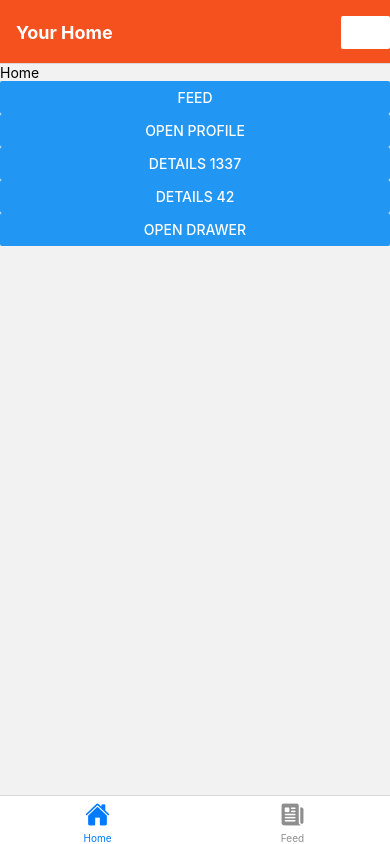
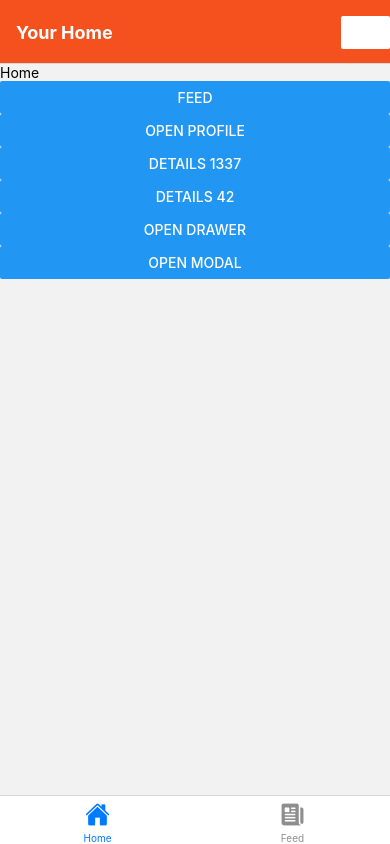
Before and after one commit to planetoida90210/rn-navigation, a React Native app: screen /HomeTab in a window 390 px wide. Built offline with nearby package versions, Linux system fonts and the light colour scheme.

Commit message:
modal components

```diff
--- a/app/navigation/RootStack.tsx
+++ b/app/navigation/RootStack.tsx
@@ -4,6 +4,7 @@ import Feed from "../screens/Feed";
 import Profile from "../screens/Profile";
 import Details from "../screens/Details";
 import DrawerNavigation from "./DrawerNav";
+import Modal from "../screens/Modal";
 
 type RootStackParamList = {
     Home: undefined;
@@ -11,6 +12,7 @@ type RootStackParamList = {
     Profile: undefined;
     Details: { itemId: number}
     Drawer: undefined;
+    Modal: undefined;
 }
 
 const RootStack = createNativeStackNavigator<RootStackParamList>();
@@ -21,7 +23,8 @@ export type DetailsPageProps = NativeStackScreenProps<RootStackParamList, 'Detai
 
 const RootStackNavigation = () => {
   return (
-    <RootStack.Navigator screenOptions={{
+    <RootStack.Navigator>
+      <RootStack.Group screenOptions={{
       headerStyle: {
         backgroundColor: '#f4511e',
       },
@@ -31,11 +34,16 @@ const RootStackNavigation = () => {
       },
 
     }}>
-      <RootStack.Screen name="Home" component={Home} options={{title: 'Your Home'}} />
+        <RootStack.Screen name="Home" component={Home} options={{title: 'Your Home'}} />
       <RootStack.Screen name="Feed" component={Feed} />
       <RootStack.Screen name="Profile" component={Profile} />
       <RootStack.Screen name="Details" component={Details} />
       <RootStack.Screen name="Drawer" component={DrawerNavigation} options={{headerShown: false}} />
+      </RootStack.Group>
+      <RootStack.Group screenOptions={{presentation: 'modal'}}>
+      <RootStack.Screen name="Modal" component={Modal} />
+      </RootStack.Group>
+
     </RootStack.Navigator>
   );
 }
--- a/app/screens/Home.tsx
+++ b/app/screens/Home.tsx
@@ -25,6 +25,7 @@ const Home = ({navigation}: HomePageProps) => {
       <Button title='Details 1337' onPress={() => navigation.push('Details', {itemId: 1337})} />
       <Button title='Details 42' onPress={() => navigation.push('Details', {itemId: 42})} />
       <Button title='Open Drawer' onPress={() => navigation.navigate("Drawer")} />
+      <Button title='Open Modal' onPress={() => navigation.navigate("Modal")} />
     </View>
   )
 }
--- /dev/null
+++ b/app/screens/Modal.tsx
@@ -0,0 +1,12 @@
+import { View, Text } from 'react-native'
+import React from 'react'
+
+const Modal = () => {
+  return (
+    <View>
+      <Text>Modal</Text>
+    </View>
+  )
+}
+
+export default Modal
```
